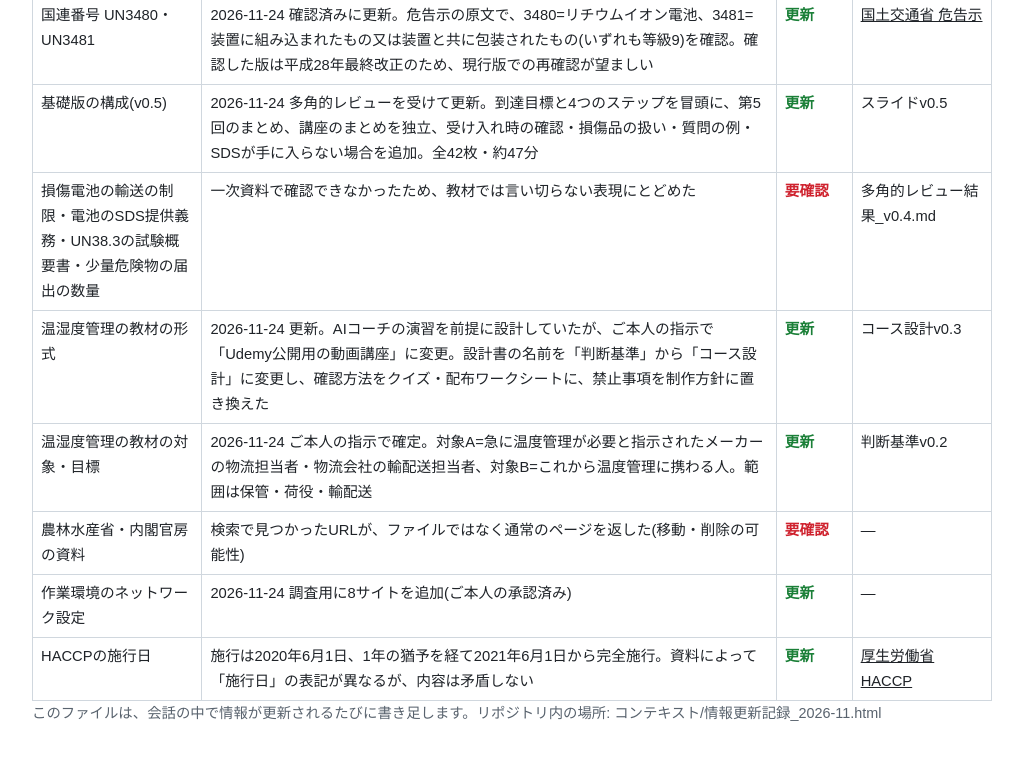
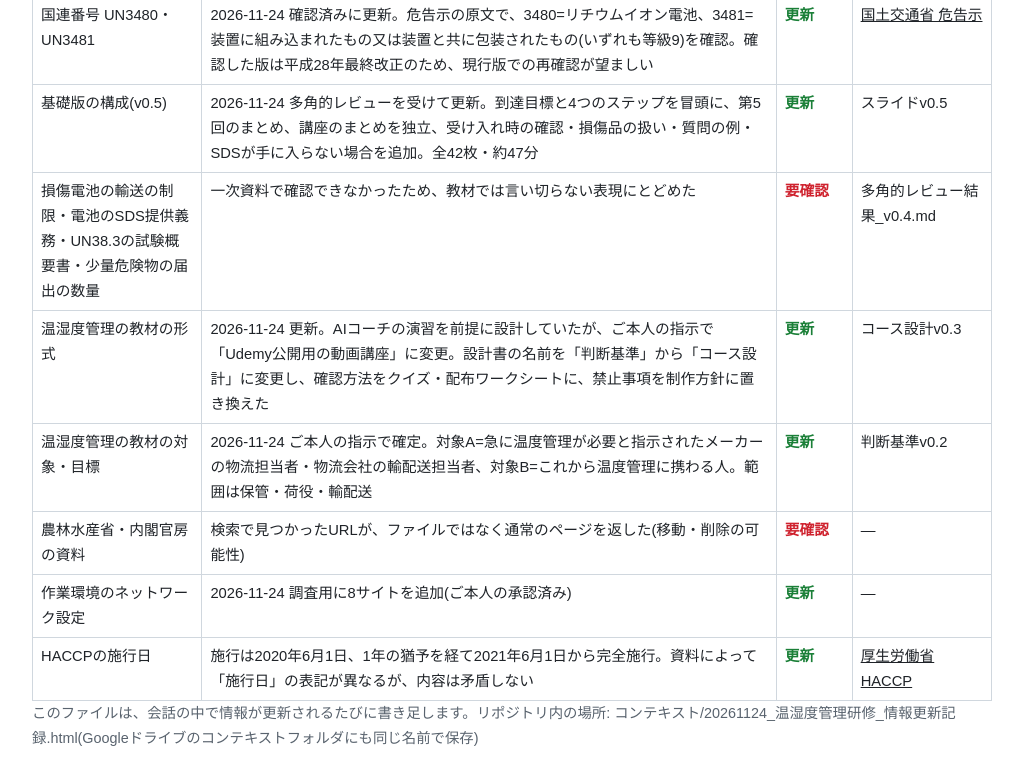
Before and after one commit to lastradezanpano/Udemy, a plain HTML site: page コンテキスト/20261124_温湿度管理研修_情報更新記録.html in a window 1280 px wide. Shown: the part 3381-4165 px from the top of the page, without its empty margins (128-1151 px from the left). Drawn offline with Linux system fonts and the light colour scheme.

Commit message:
更新記録のHTMLの名前を、コンテキストフォルダの命名にそろえた
Co-Authored-By: Claude Opus 5.5 <noreply@anthropic.com>
Claude-Session: https://claude.ai/code/session_01KsJEVBdG7YnBPSCsoBNGH1

```diff
--- a/コンテキスト/情報更新記録_2026-11.html
+++ b/コンテキスト/20261124_温湿度管理研修_情報更新記録.html
@@ -84,7 +84,7 @@ a{color:inherit;}
 <tr><td>HACCPの施行日</td><td>施行は2020年6月1日、1年の猶予を経て2021年6月1日から完全施行。資料によって「施行日」の表記が異なるが、内容は矛盾しない</td><td class="ok">更新</td><td><a href="https://www.mhlw.go.jp/stf/seisakunitsuite/bunya/kenkou_iryou/shokuhin/haccp/index.html">厚生労働省 HACCP</a></td></tr>
 </table></div>
 
-<p class="meta">このファイルは、会話の中で情報が更新されるたびに書き足します。リポジトリ内の場所: コンテキスト/情報更新記録_2026-11.html</p>
+<p class="meta">このファイルは、会話の中で情報が更新されるたびに書き足します。リポジトリ内の場所: コンテキスト/20261124_温湿度管理研修_情報更新記録.html(Googleドライブのコンテキストフォルダにも同じ名前で保存)</p>
 </main>
 </body>
 </html>
```
